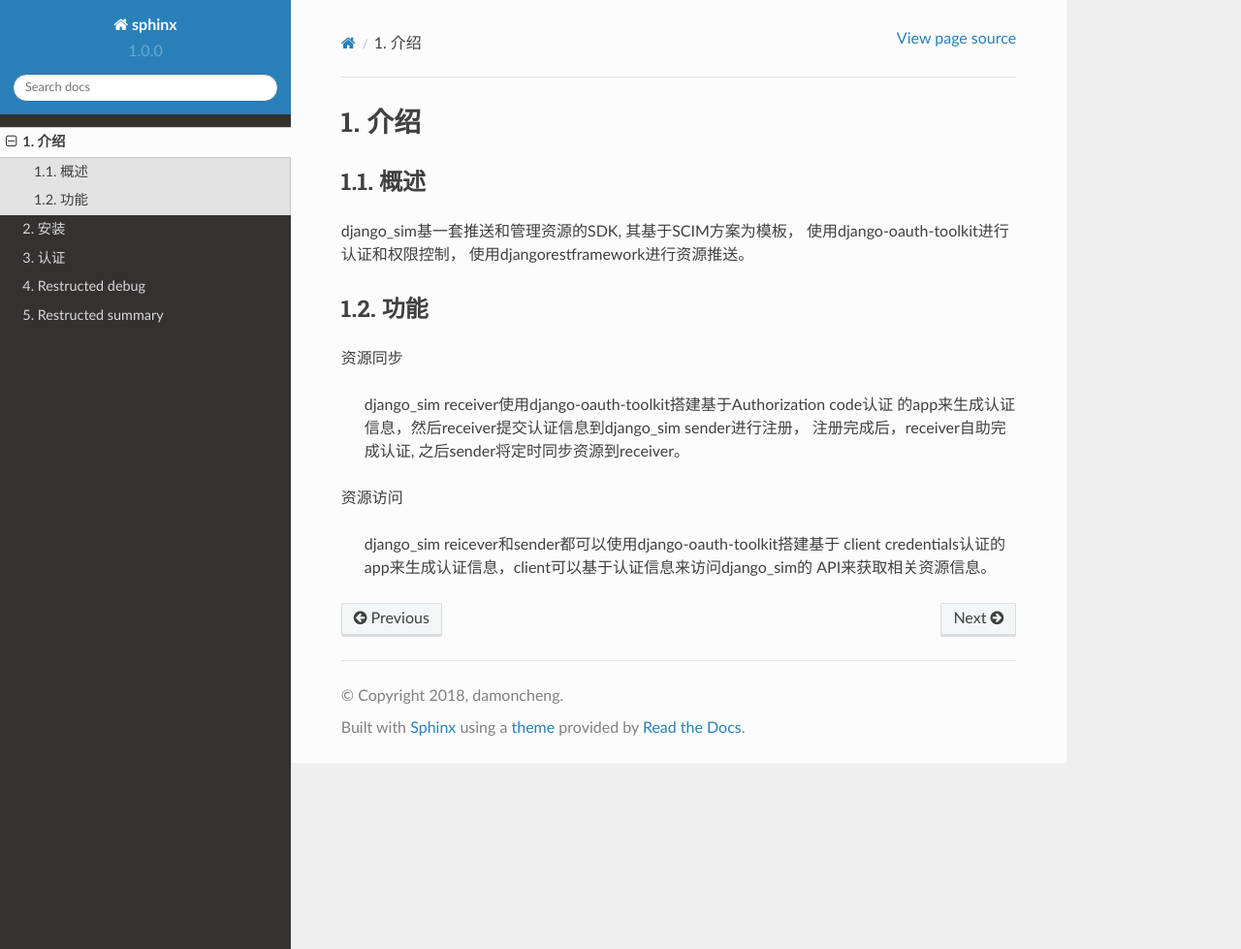
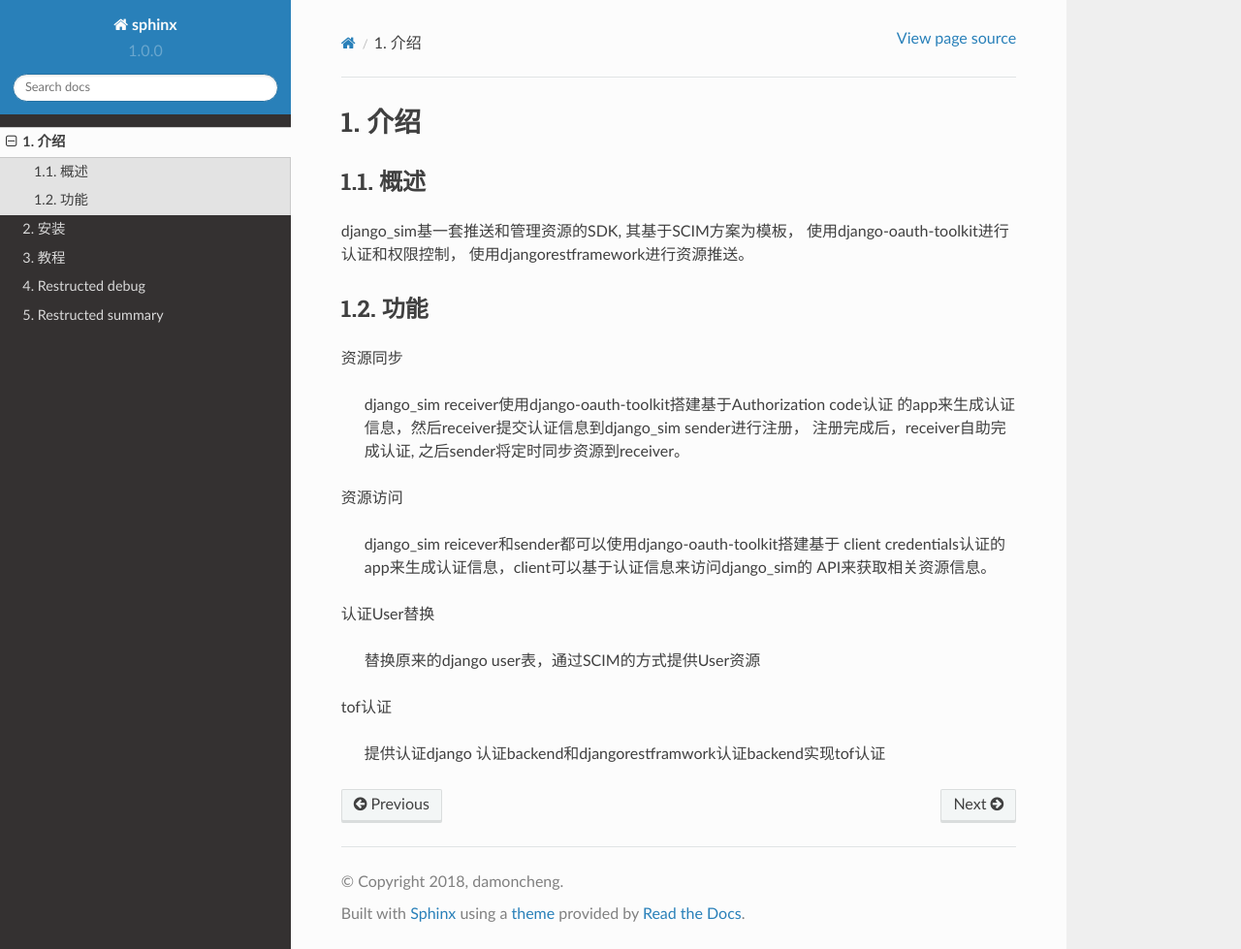
Before and after one commit to damoncheng/Sphinx, a Sphinx documentation site: the page built from source/restructed/django_sim_introdution.rst, in a window 1280 px wide and 979 px high. Shown: the whole window at 97% size. Built offline with Sphinx 7.4.7 and the Read the Docs theme 2.0.0, drawn with Linux system fonts in a browser that asks for light colours.

Commit message:
django_sim document

```diff
--- a/source/restructed/django_sim_auth.rst
+++ b/source/restructed/django_sim_auth.rst
@@ -1,3 +1,3 @@
 =======================================
-认证
+教程
 =======================================
--- a/source/restructed/django_sim_introdution.rst
+++ b/source/restructed/django_sim_introdution.rst
@@ -23,3 +23,11 @@ django_sim基一套推送和管理资源的SDK, 其基于SCIM方案为模板，
     django_sim reicever和sender都可以使用django-oauth-toolkit搭建基于
     client credentials认证的app来生成认证信息，client可以基于认证信息来访问django_sim的
     API来获取相关资源信息。
+
+认证User替换
+
+    替换原来的django user表，通过SCIM的方式提供User资源
+
+tof认证
+
+    提供认证django 认证backend和djangorestframwork认证backend实现tof认证
```
Also changed, not shown: 2 other files.
